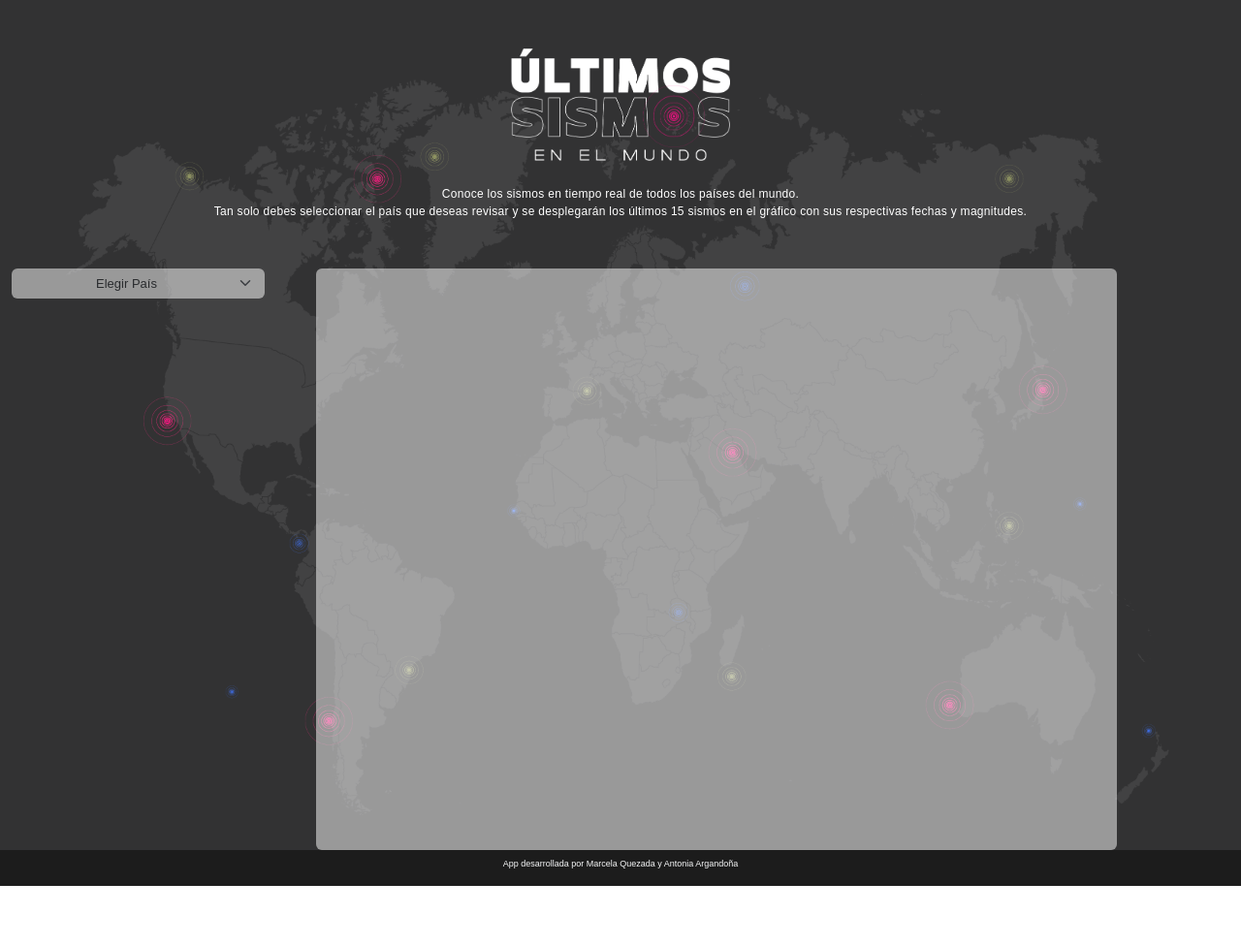
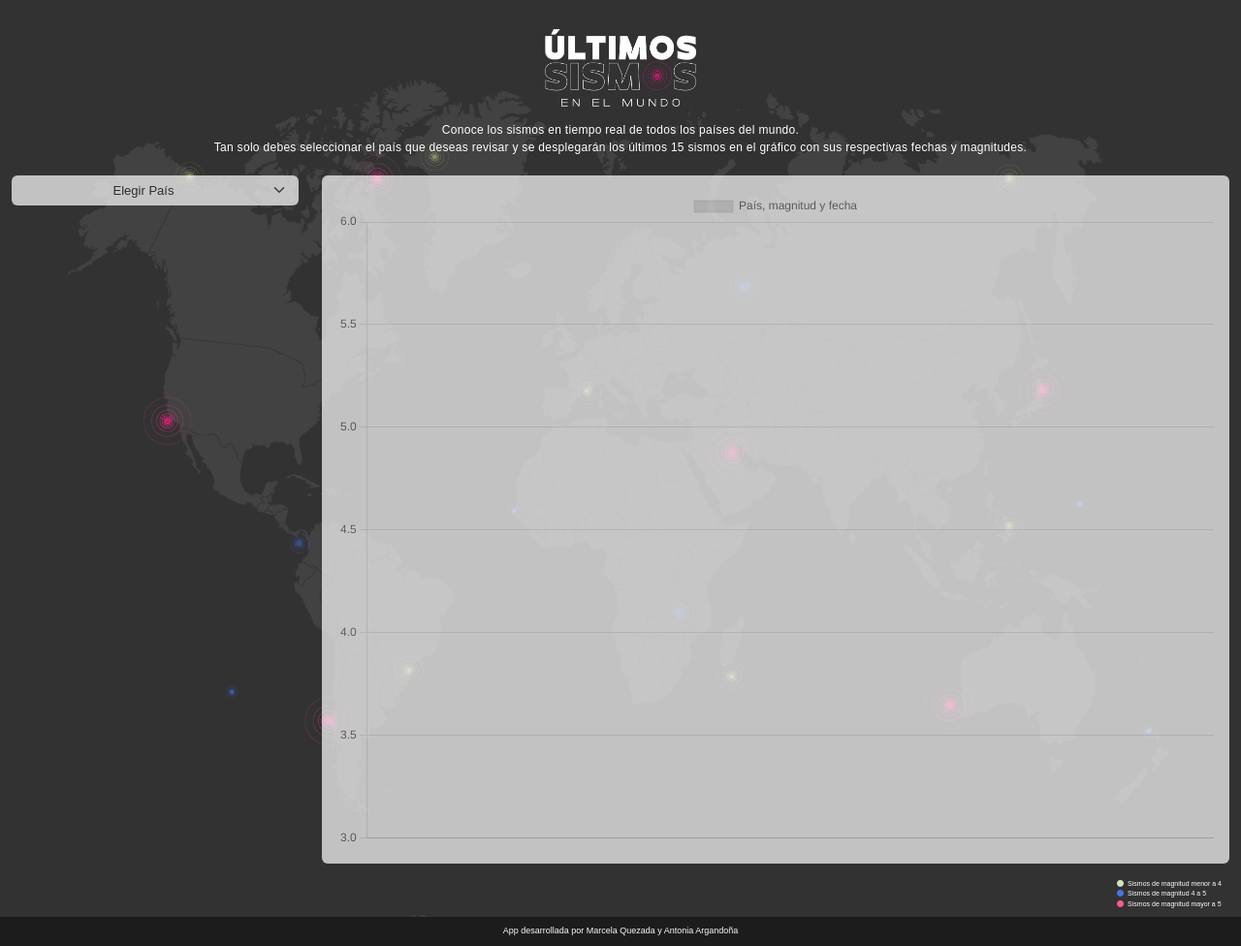
Before and after one commit to Marce3200/entrega_3_dashboard, a website with bundled scripts: page index.html in a window 1280 px wide. Shown: the whole page at 97% size. Before the commit the page ends 914 px from the top, so only its background shows below. Built offline with nearby package versions, Linux system fonts and the light colour scheme; no server answers.

Commit message:
ajsute tamaño, colores chart y leyendas

```diff
--- a/assets/scripts/selectCountry.js
+++ b/assets/scripts/selectCountry.js
@@ -24,11 +24,11 @@ const selectCountry = (pais) => {
     const colorBar = [...sismos]
       .map((sismo) => {
         if (sismo.magnitude < 4) {
-          return "green"; // cambiar color por colores lindos
+          return "#d1e5b7"; // cambiar color por colores lindos
         } else if (sismo.magnitude < 5) {
-          return "orange";
+          return "#4b71e5";
         }
-        return "red";
+        return "#f95d82";
       })
       .reverse();
 
--- a/assets/styles.css
+++ b/assets/styles.css
@@ -1,15 +1,26 @@
+html * {
+    padding: 0 ;
+    margin: 0 ;
+}
+
+.row {
+    padding: 0;
+    margin: 0;
+}
 body {
     background: url(./imgs/mapa-dashboard.png) no-repeat center center fixed;
     background-size: cover;
     height: 1000px;
     height: 100%;
-    overflow: hidden;
+    /* overflow: hidden; */
     font-family: 'Hind Guntur', sans-serif;
 }
 
+
+
 .logo {
-    width: 250px;
-    margin-top: 50px;
+    width: 180px;
+    margin-top: 30px;
     margin-bottom: 5px;
 }
 
@@ -17,16 +28,17 @@ body {
 
     font-size: 12px;
     color: white;
-    margin-top: 20px;
-    margin-bottom: 50px;
+    margin-top: 10px;
+    margin-bottom: 20px;
     width: 90%;
     letter-spacing: 0.3px;
 
 }
 
 .form-select {
+
     border: 0px;
-    opacity: 50%;
+    opacity: 70%;
     margin-bottom: 20px;
     width: 90%;
     font-size: small;
@@ -34,7 +46,7 @@ body {
 
 .card{
     border: 0px;
-    opacity: 50%;
+    opacity: 70%;
     width: 90%;
 }
 footer{
@@ -51,3 +63,22 @@ flex:1;
     flex-direction: column;
     min-height: 100vh;
 }
+
+
+.circle-green{
+    color: #d1e5b7;
+}
+
+.circle-blue{
+
+    color: #4b71e5;
+}
+
+.circle-red{
+    color: #f95d82;
+}
+
+.leyenda{
+    color: white;
+    font-size: 7px;
+}
--- a/index.html
+++ b/index.html
@@ -16,7 +16,7 @@
     <link rel="preconnect" href="https://fonts.gstatic.com" crossorigin />
     <link rel="stylesheet" href="./assets/styles.css">
 
-
+    <link rel="icon" type="image/x-icon" href="/images/favicon.ico">
     </script
         href="https://fonts.googleapis.com/css2?family=Hind+Guntur:wght@300;400;700&display=swap"
         rel="stylesheet" />
@@ -28,39 +28,47 @@
     <div class="contenedor">
 
         <header class="row justify-content-center">
-            <img class="logo" src="./assets/imgs/logo.api.png" alt="">
+            <img class="logo" src="./assets/imgs/logo.api.png" alt="logo">
             <p class="descripcion text-center">Conoce los sismos en tiempo real
                 de todos los países del mundo.<br> Tan solo debes seleccionar el
                 país que deseas revisar y se desplegarán los últimos 15 sismos
                 en el gráfico con sus respectivas fechas y magnitudes.
+
             </p>
         </header>
 
         <div class="main row container-fluid">
-            <div class="input col-12-sm col-md-3 ">
-                <select id="pais" class="form-select text-center"
-                    aria-label="Example select with button addon">
+            <div class="input col-sm-12 col-md-3">
+                <select id="pais" class="form-select w-100 text-center"
+                    aria-label="Example select with button addon" alt="selecciona pais">
                     <option selected disabled>Elegir País</option>
                 </select>
                 <div id="message"></div>
                 <!-- <button type="button" class="btn btn-primary">Primary</button> -->
             </div>
 
-            <div class="grafico col-12-sm col-md-9">
-                <div class="card" style="height: 600px">
+            <div class="grafico col-sm-12 col-md-9">
+                <div class="card w-100 mb-3">
                     <div class="card-body">
 
                         <canvas id="sismosChile" width="400"
-                            height="400"></canvas>
+                            height="300" alt="grafico sismos"></canvas>
                     </div>
                 </div>
+                <div class="mb-2 me-2 d-flex justify-content-end">
+                    <p class="leyenda" alt="leyenda"> <i class="fa-solid fa-circle circle-green me-1"></i>Sismos de magnitud menor a 4<br>
+                                        <i class="fa-solid fa-circle circle-blue me-1"></i>Sismos de magnitud 4 a  5<br>
+                                         <i class="fa-solid fa-circle circle-red me-1"></i>Sismos de magnitud mayor a 5</p>
+                </div>
             </div>
+
+
         </div>
 
         <footer class="footer">
             <div class="d-flex flex-column align-items-center">
-                <div class="text-light mt-2">
-                    <p class="texto-footer">App desarrollada por Marcela Quezada
+                <div class="text-light mt-2 mb-2">
+                    <p class="texto-footer" alt="footer">App desarrollada por Marcela Quezada
                         y
                         Antonia Argandoña
                     </p>
@@ -76,6 +84,7 @@
         src="https://cdn.jsdelivr.net/npm/bootstrap@5.2.2/dist/js/bootstrap.bundle.min.js"
         integrity="sha384-OERcA2EqjJCMA+/3y+gxIOqMEjwtxJY7qPCqsdltbNJuaOe923+mo//f6V8Qbsw3"
         crossorigin="anonymous"></script>
+    <script src="./main.js" type="module"></script>
 
 </body>
 
```
